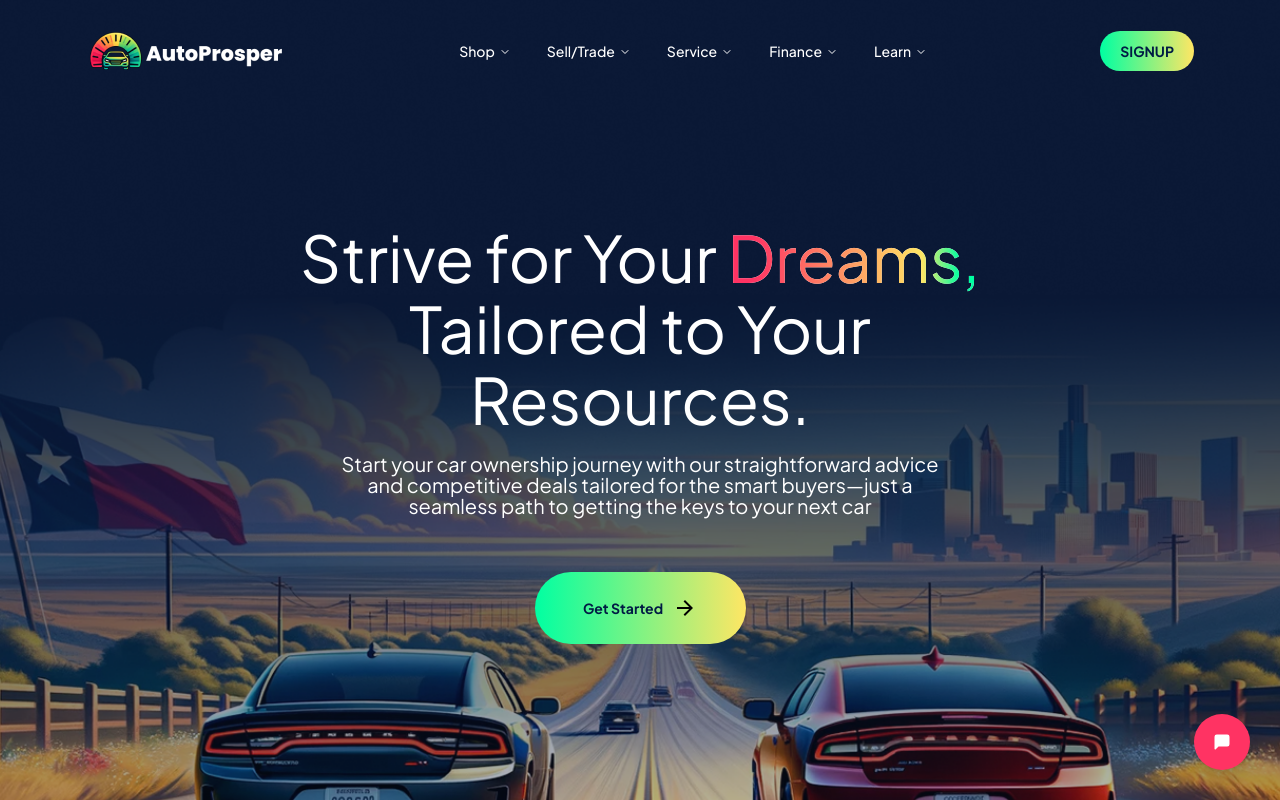
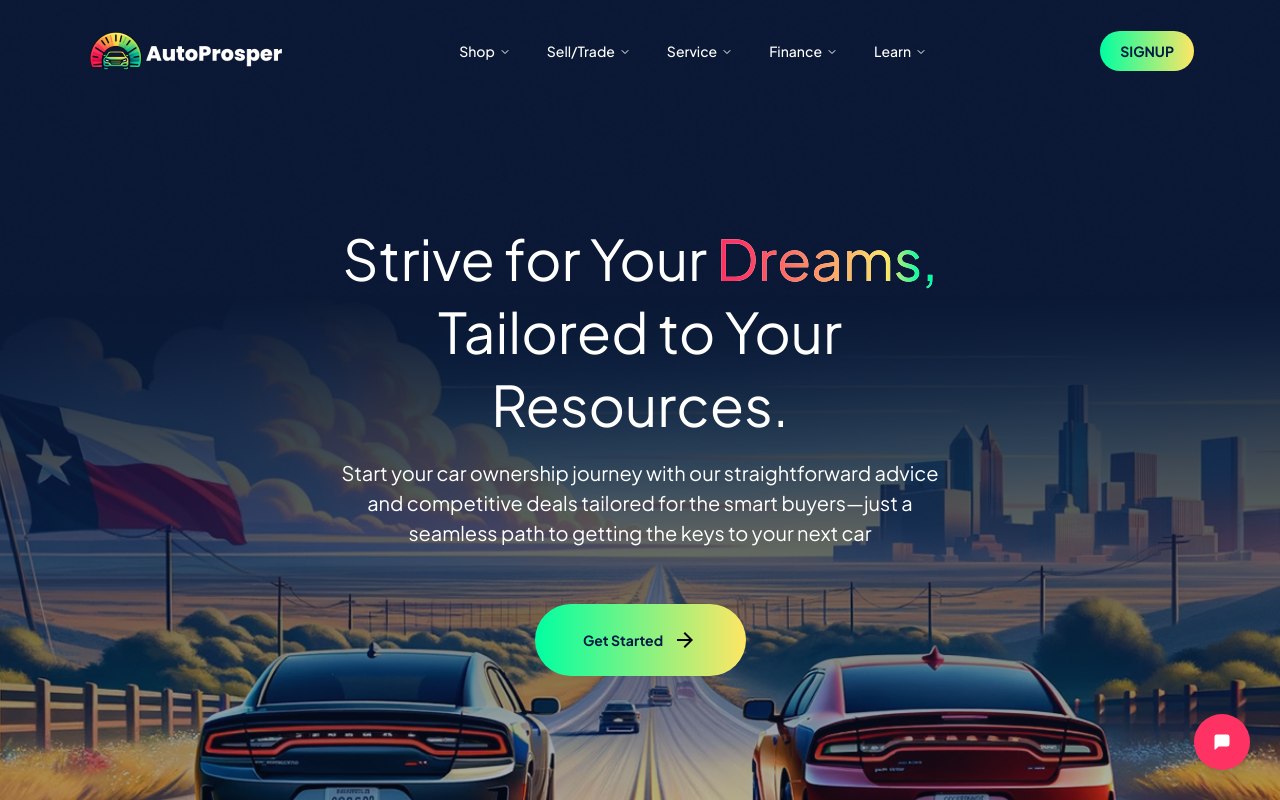
Before and after one commit to talhabaig/autoprosper, a Next.js app: page / in a window 1280 px wide. Shown: the top 800 px of the page. Built offline with nearby package versions, Linux system fonts and the light colour scheme.

Commit message:
fix hero font size

```diff
--- a/src/components/home/Hero/Hero.tsx
+++ b/src/components/home/Hero/Hero.tsx
@@ -9,16 +9,16 @@ export default function Hero() {
   return (
     <div className="min-h-[643px] md:min-h-screen min-w-full bg-cover bg-hero-mobile md:bg-hero bg-center">
       <NavigationBar />
-      <div className="mt-[60px] md:mt-[120px] max-w-[330px] md:max-w-[711px] h-full md:h-screen text-center mx-auto my-auto flex flex-col items-center gap-[20px] md:gap-[32px]">
+      <div className="mt-[60px] md:mt-[120px] container md:max-w-[711px] h-full md:h-screen text-center mx-auto my-auto flex flex-col items-center gap-[20px] md:gap-[32px]">
         <div className="flex flex-col gap-[18px]">
-          <h1 className="text-[32px] leading-10 md:text-[64px] text-white md:leading-[71px] font-normal">
+          <h1 className="text-[32px] leading-[41.6px] md:text-[56px] text-white md:leading-[72.8px] font-normal">
             Strive for Your{" "}
             <span className="bg-rainbow-gradient bg-clip-text text-transparent">
               Dreams,
             </span>{" "}
             Tailored to Your Resources.
           </h1>
-          <p className="text-white md:px-10 text-[14px] md:text-[20px] leading-[21px] font-normal">
+          <p className="text-white md:px-10 text-[14px] leading-[21px] md:text-[20px] md:leading-[30px] font-normal">
             Start your car ownership journey with our straightforward advice and
             competitive deals tailored for the smart buyers—just a seamless path
             to getting the keys to your next car
```
